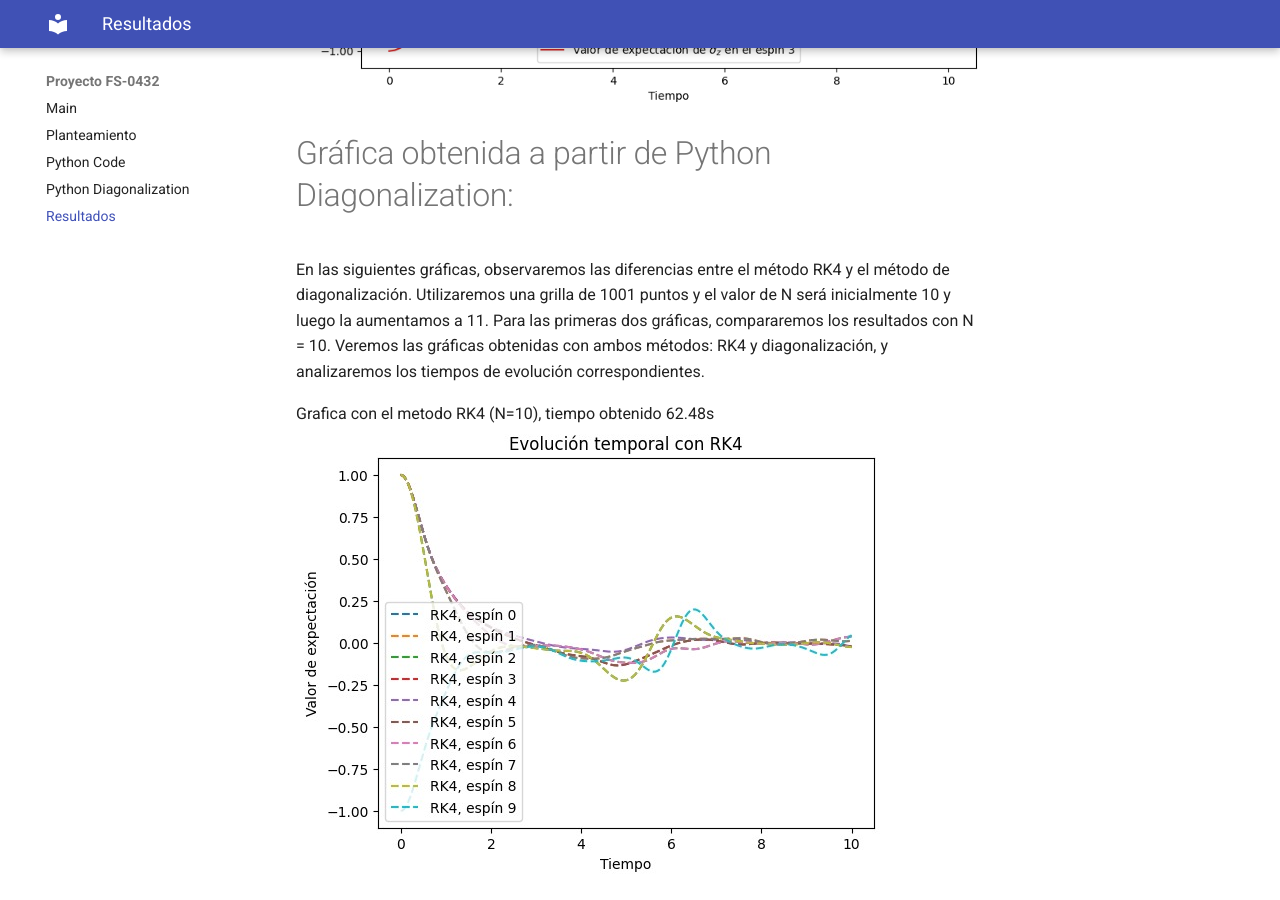
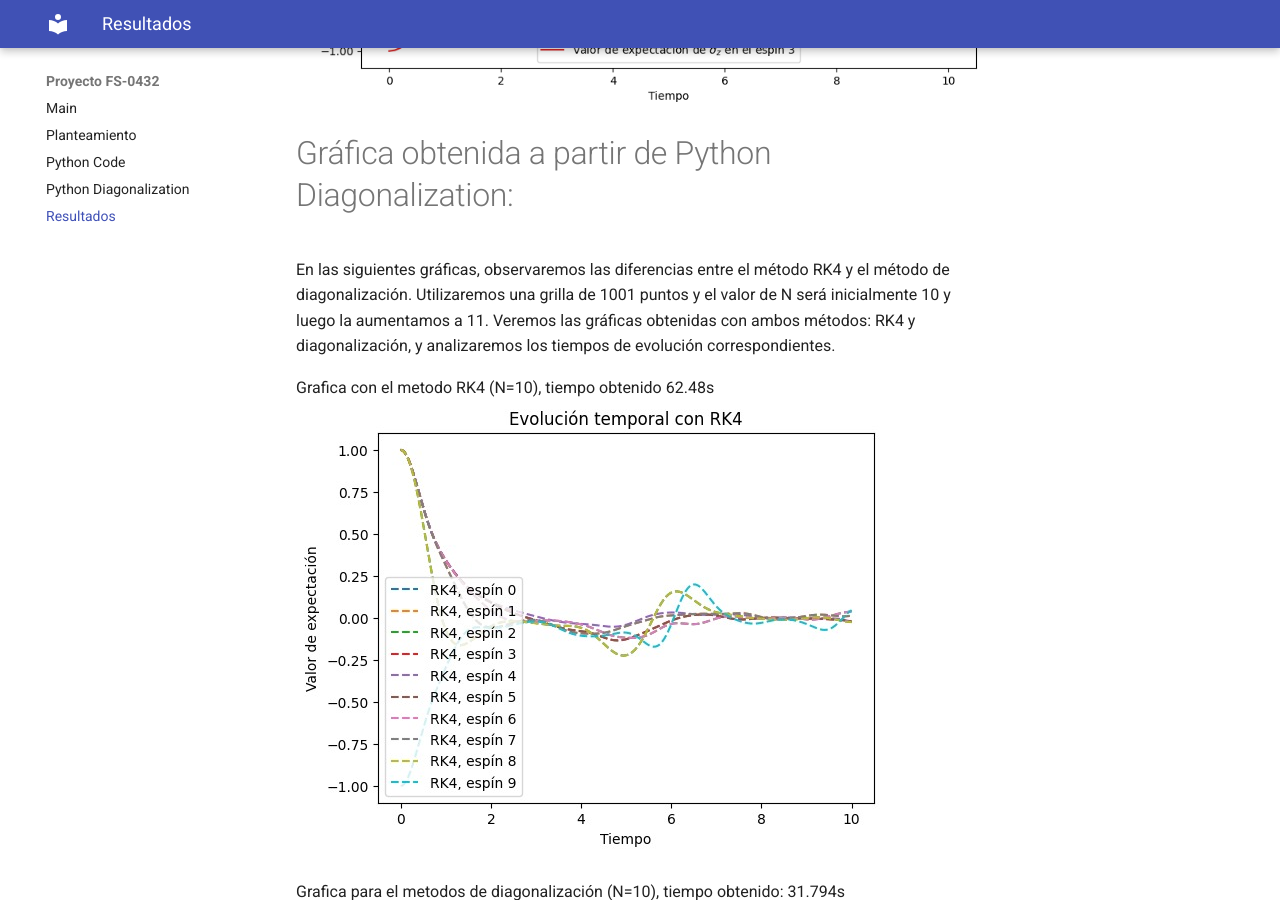
Before and after one commit to BrayCal/Proyecto-FS-0432, an MkDocs documentation site: the page built from docs/imagen.md, in a window 1280 px wide and 900 px high, scrolled down 623 px. Built offline with MkDocs 1.6.1 and Material for MkDocs 9.7.7, drawn with Linux system fonts in a browser that asks for light colours.

Commit message:
texto arreglado jorge

```diff
--- a/docs/imagen.md
+++ b/docs/imagen.md
@@ -6,7 +6,7 @@ La gráfica obtenida representa cómo cambia en el tiempo el valor esperado del
 
 # Gráfica obtenida a partir de Python Diagonalization:
 En las siguientes gráficas, observaremos las diferencias entre el método RK4 y el método de diagonalización. Utilizaremos una grilla de 1001 puntos y el valor de N será inicialmente 10 y luego la aumentamos a 11.
-Para las primeras dos gráficas, compararemos los resultados con N = 10. Veremos las gráficas obtenidas con ambos métodos: RK4 y diagonalización, y analizaremos los tiempos de evolución correspondientes.
+Veremos las gráficas obtenidas con ambos métodos: RK4 y diagonalización, y analizaremos los tiempos de evolución correspondientes.
 
 Grafica con el metodo RK4 (N=10), tiempo obtenido 62.48s
 ![](img/10nrk4.png)
```
Also changed, not shown: site/parallel/index.html.
